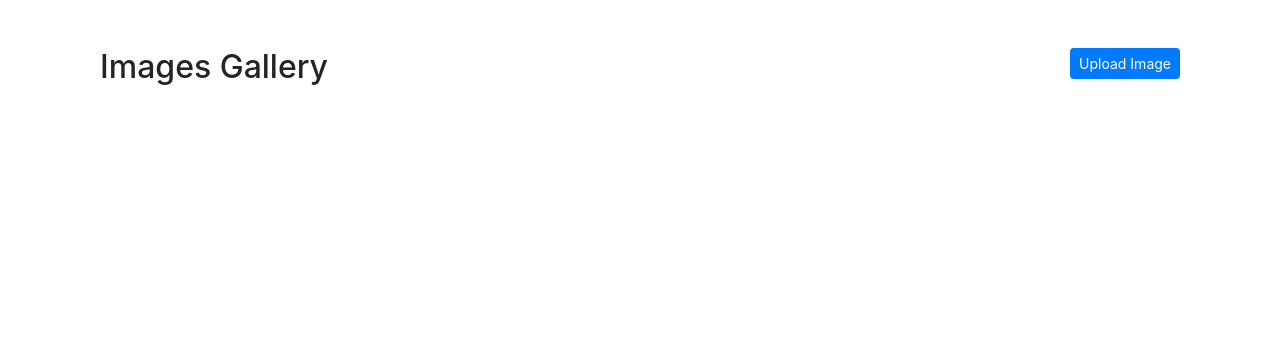
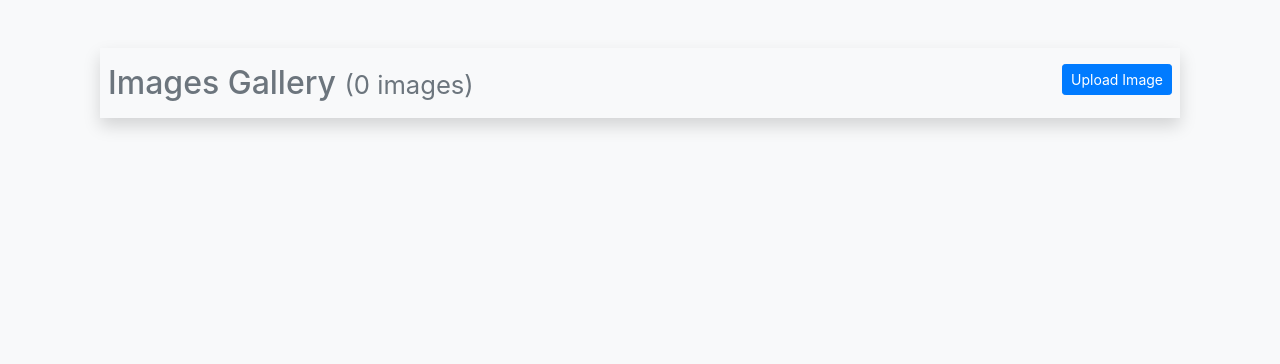
Before and after one commit to zuacaldeira/nsemi, a CodeIgniter app: page /database/gallery in a window 1280 px wide. Shown: the part 56-420 px from the top of the page. Run offline with CodeIgniter, Linux system fonts and the light colour scheme; data that the repository does not hold is empty; some libraries are stand-ins or nearby versions.

Commit message:
Style gallery.

```diff
--- a/application/views/gallery/index.php
+++ b/application/views/gallery/index.php
@@ -1,11 +1,12 @@
 <div id="gallery" class="container-fluid">
-    <h2 class="my-5 clearfix">
+    <h2 class="my-5 clearfix sticky-top bg-light py-3 shadow px-2">
         <?php echo $title; ?>
         <a class="btn btn-sm btn-primary d-inline float-right" href="gallery/create">Upload Image</a>
+        <small class="text-muted">(<?php echo count($images); ?> images)</small>
     </h2>
     <div class="">
         <?php foreach($images as $item): ?>
-            <img src="<?php echo $item['data']; ?>" class="card shadow d-inline" />
+            <img src="<?php echo $item['data']; ?>" class="shadow mb-1 bg-transparent d-inline-block" style="min-height:150px;"/>
         <?php endforeach; ?>
     </div>
 </div>
--- a/application/views/templates/header.php
+++ b/application/views/templates/header.php
@@ -30,7 +30,7 @@
 
 </head>
 
-<body>
+<body class="container-fluid bg-light text-secondary m-0 p-0">
     <header>
         <nav class="nav nav-bar bg-dark container-fluid">
             <div class="container my-3">
```
